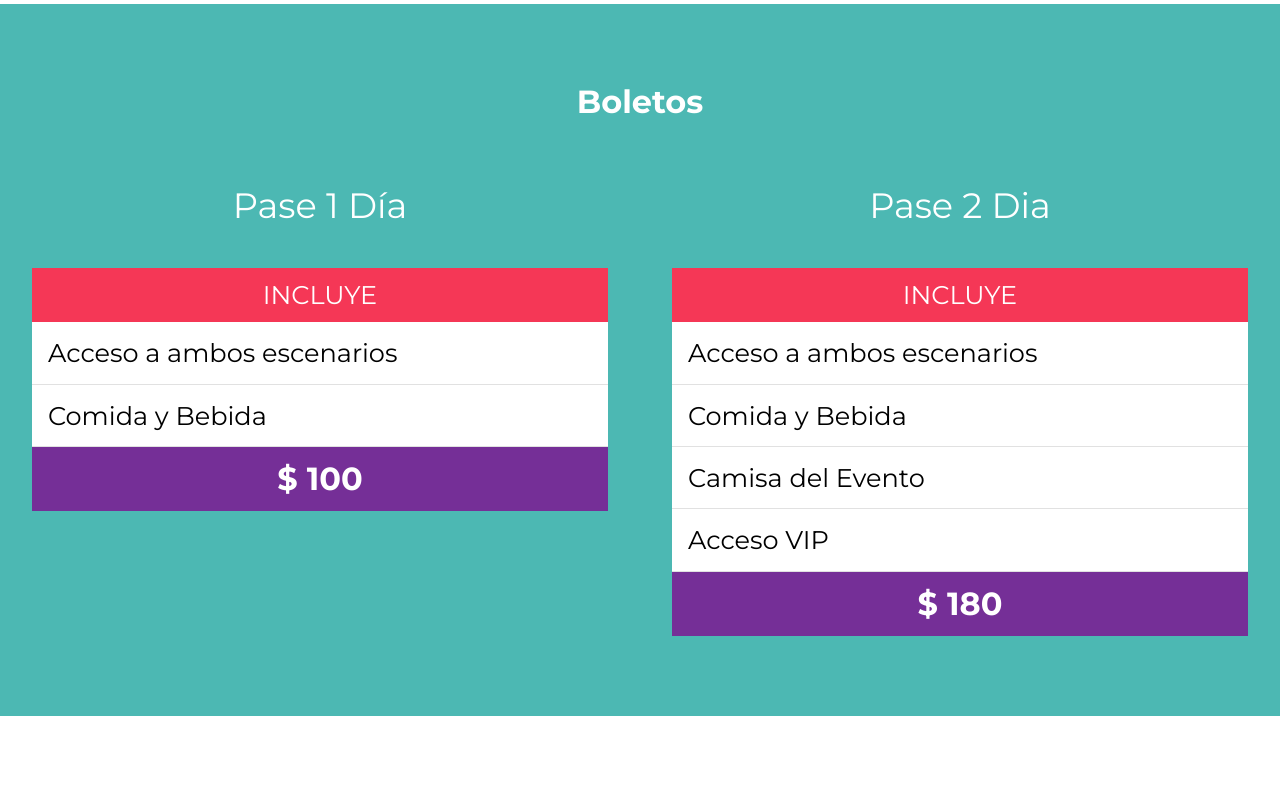
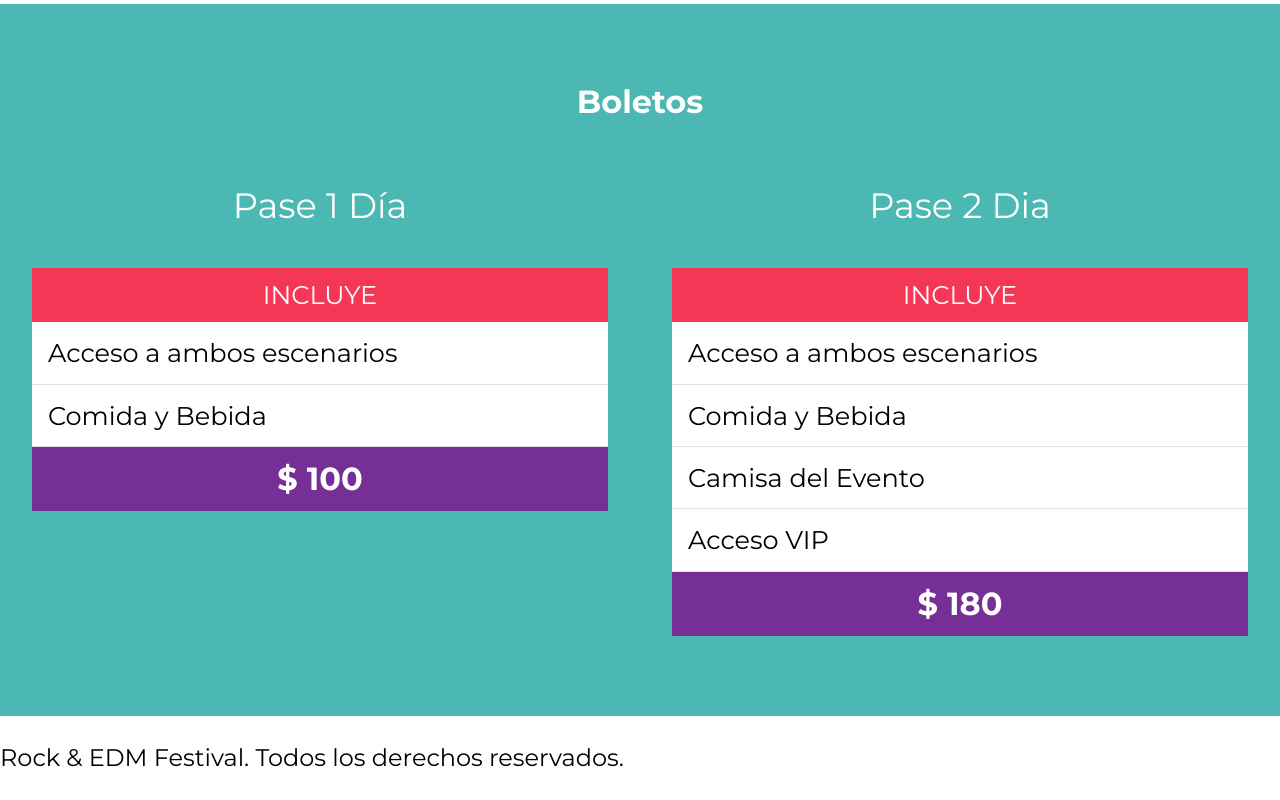
Before and after one commit to osk-max/festivalMusica, a website: page index.html in a window 1280 px wide. Shown: the part 4172-4972 px from the top of the page. Before the commit the page ends 4888 px from the top, so only its background shows below. Drawn offline with Linux system fonts and the light colour scheme.

Commit message:
Creando el footer en el index

```diff
--- a/index.html
+++ b/index.html
@@ -204,6 +204,10 @@
         </div><!-- .contenedor contenedor-boletos -->
     </section><!-- .boletos bg-verde -->
 
+    <footer class="site-footer">
+        <p>Rock & EDM Festival. Todos los derechos reservados.</p>
+    </footer>
+
     <script src="build/app.js"></script>
 </body>
 </html>
```
